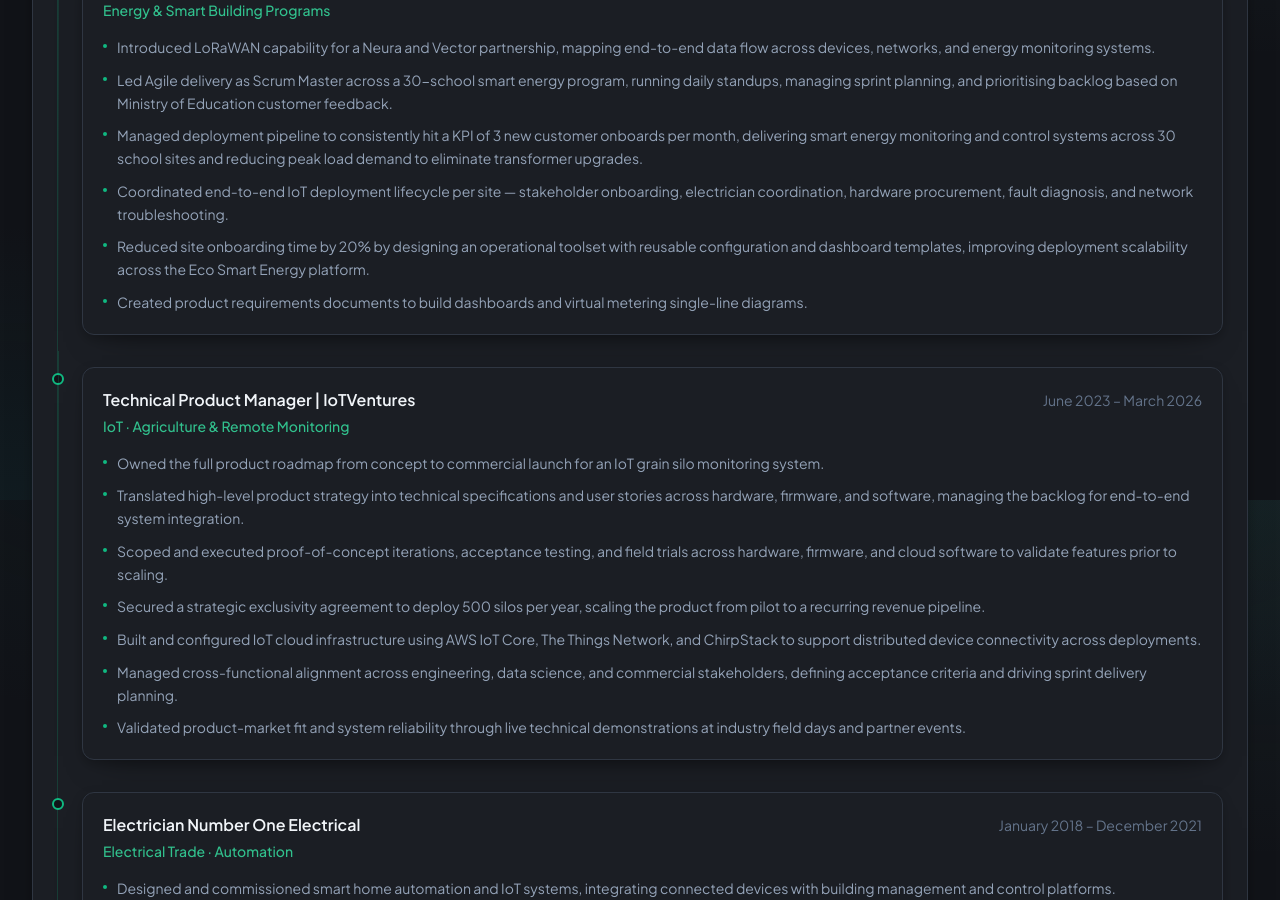
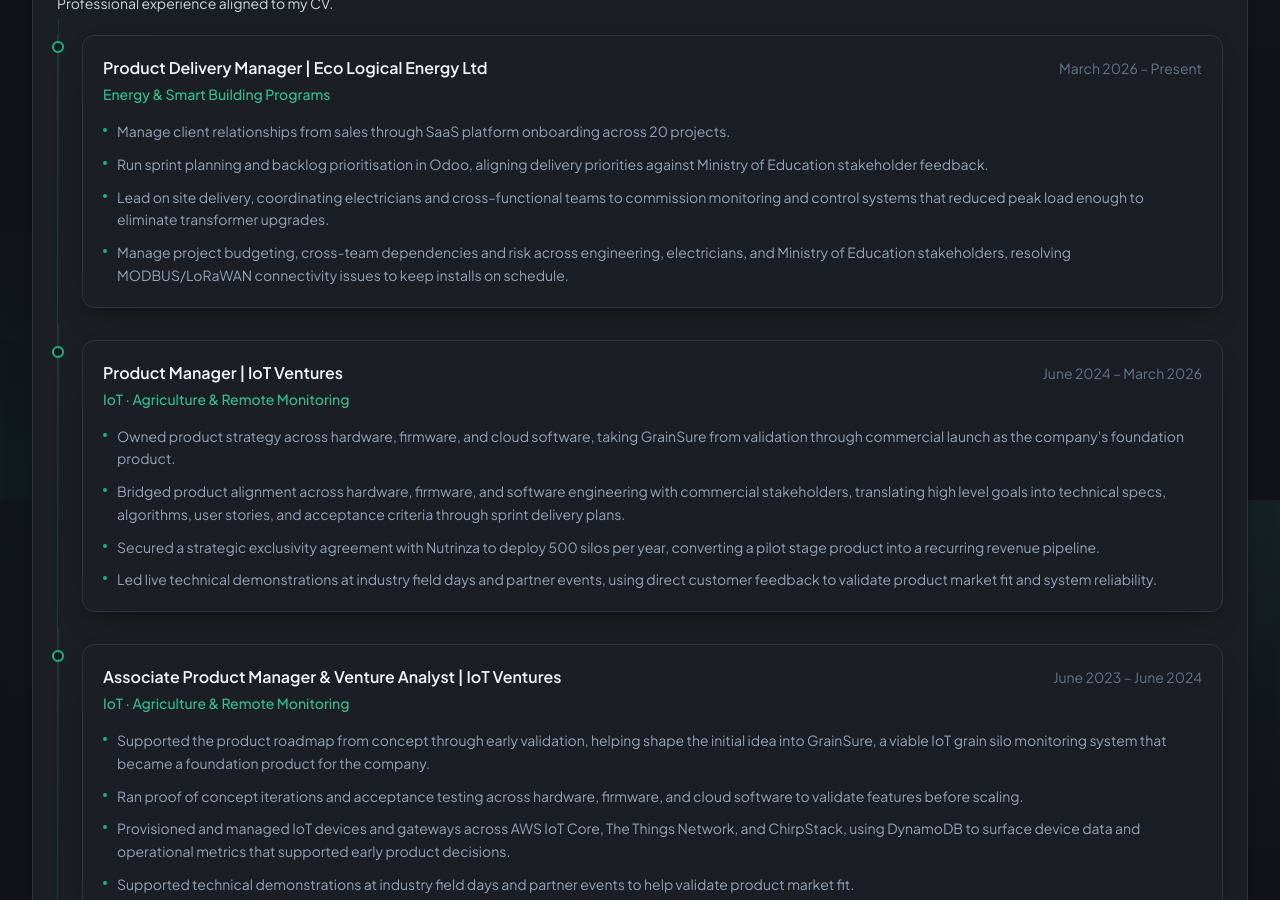
Before and after one commit to cassidybrook/Product-Portfolio-Cassidy-Brookland, a React (Vite) app: page / in a window 1280 px wide. Shown: the part 1900-2800 px from the top of the page. Built offline with nearby package versions, Linux system fonts and the light colour scheme.

Commit message:
Revise portfolio data for Cassidy Brookland
Updated location, LinkedIn profile, and introduction. Revised experience roles and highlights for clarity and accuracy.

```diff
--- a/src/data/portfolioData.ts
+++ b/src/data/portfolioData.ts
@@ -3,14 +3,14 @@
 export const portfolioProfile: PortfolioProfile = {
   name: 'Cassidy Brookland',
   title: 'Product Manager · IoT & Energy · AI-Enhanced Product Leadership',
-  location: 'Auckland, New Zealand',
+  location: 'Toronto, Canada',
   email: 'cassidybrookland2@gmail.com',
-  linkedin: 'https://www.linkedin.com/in/cassidy-brookland-596bb1210/',
+  linkedin: 'https://www.linkedin.com/in/cassidybrookland',
   resumeUrl: 'https://cassidybrook.github.io/Product-Portfolio-Cassidy-Brookland/resume.html',
   intro:
-    'Product Manager with 3+ years delivering IoT products across agriculture, energy, and smart building sectors, spanning hardware, firmware, and cloud platforms, with a track record of closing commercial partnerships and driving go to market strategy alongside technical execution.',
+    "I'm a product and delivery manager with about 3 years in IoT, across agritech and smart energy. Before that I worked as an electrician for 4 years, so I'm comfortable on site and working with engineers. I took a grain silo monitoring product from prototype to commercial launch, secured an exclusivity agreement for 500 silos a year, and now manage a smart energy rollout for schools. I've also done sales along the way, from selling GrainSure to managing clients from first contact through onboarding. I've recently moved to Toronto and I'm looking for product, project and sales roles in IoT, energy and connected hardware.",
   summary:
-    'Backed by 4 years of hands-on electrical industry experience, I bring technical depth that enables direct collaboration with engineering teams and translates stakeholder needs into commercially grounded product roadmaps.',
+    'My electrical background means I can work directly with engineers and installers, and turn what customers need into a clear plan.',
   site: {
     name: 'Cassidy Brookland',
     tagline: 'Technical PM · IoT, Energy, Smart Buildings',
@@ -68,7 +68,7 @@
     },
     {
       category: 'AI & Automation',
-      items: ['Cursor', 'Claude AI', 'Anthropic API', 'LLM Workflow Automation'],
+      items: ['Claude AI', 'Anthropic API', 'LLM Workflow Automation', 'Cursor'],
     },
     {
       category: 'Product Delivery',
@@ -76,65 +76,81 @@
     },
   ],
   foldedSkills: [
-    'Networking & hardware: Raspberry Pi, ESP32, Shelly devices, RAK Wireless LoRaWAN gateways, MikroTik routers and switches, 4G/LTE gateways.',
-    'Programming & data: Python, C#, SQL, SQLite, DynamoDB.',
-    'DevOps & security: CI/CD pipelines, AWS IAM, Cognito, device authentication, certificate management.',
+    'Security: Device Authentication, Certificate Management.',
+    'Networking, hardware & firmware: Raspberry Pi, ESP32, Shelly Devices, RAK Wireless LoRaWAN Gateways, MikroTik Routers & Switches, 4G/LTE Cellular Gateways.',
+    'Programming & data: Python, SQLite, DynamoDB.',
   ],
   education: [
     {
       id: 'edu-1',
       qualification: 'Diplomas in Software Development (L6) & Information Systems (L5)',
-      institution: 'Techtorium NZITT — Auckland',
+      institution: 'Techtorium NZITT, Auckland',
       period: '2021 – 2023',
-      note: 'Equivalent to Years 1–2 of a Bachelor of Information Technology · Consecutive A+ average',
+      note: "Equal to Years 1 & 2 of a Bachelor's degree · Consecutive A+ average across both diplomas",
     },
     {
       id: 'edu-2',
       qualification: 'New Zealand Certificate in Electrical Engineering (Trade)',
-      institution: 'ETCO — Auckland',
-      period: '2018 – 2021',
+      institution: 'ETCO, Auckland',
+      period: '2017 – 2021',
     },
   ],
   experience: [
     {
       id: 'exp-1',
-      role: 'Product & Delivery Manager | Eco Logical Energy Ltd',
+      role: 'Product Delivery Manager | Eco Logical Energy Ltd',
       period: 'March 2026 – Present',
       sector: 'Energy & Smart Building Programs',
       highlights: [
-        'Introduced LoRaWAN capability for a Neura and Vector partnership, mapping end-to-end data flow across devices, networks, and energy monitoring systems.',
-        'Led Agile delivery as Scrum Master across a 30-school smart energy program, running daily standups, managing sprint planning, and prioritising backlog based on Ministry of Education customer feedback.',
-        'Managed deployment pipeline to consistently hit a KPI of 3 new customer onboards per month, delivering smart energy monitoring and control systems across 30 school sites and reducing peak load demand to eliminate transformer upgrades.',
-        'Coordinated end-to-end IoT deployment lifecycle per site — stakeholder onboarding, electrician coordination, hardware procurement, fault diagnosis, and network troubleshooting.',
-        'Reduced site onboarding time by 20% by designing an operational toolset with reusable configuration and dashboard templates, improving deployment scalability across the Eco Smart Energy platform.',
-        'Created product requirements documents to build dashboards and virtual metering single-line diagrams.',
+        'Manage client relationships from sales through SaaS platform onboarding across 20 projects.',
+        'Run sprint planning and backlog prioritisation in Odoo, aligning delivery priorities against Ministry of Education stakeholder feedback.',
+        'Lead on site delivery, coordinating electricians and cross-functional teams to commission monitoring and control systems that reduced peak load enough to eliminate transformer upgrades.',
+        'Manage project budgeting, cross-team dependencies and risk across engineering, electricians, and Ministry of Education stakeholders, resolving MODBUS/LoRaWAN connectivity issues to keep installs on schedule.',
       ],
     },
     {
       id: 'exp-2',
-      role: 'Technical Product Manager | IoTVentures',
-      period: 'June 2023 – March 2026',
+      role: 'Product Manager | IoT Ventures',
+      period: 'June 2024 – March 2026',
       sector: 'IoT · Agriculture & Remote Monitoring',
       highlights: [
-        'Owned the full product roadmap from concept to commercial launch for an IoT grain silo monitoring system.',
-        'Translated high-level product strategy into technical specifications and user stories across hardware, firmware, and software, managing the backlog for end-to-end system integration.',
-        'Scoped and executed proof-of-concept iterations, acceptance testing, and field trials across hardware, firmware, and cloud software to validate features prior to scaling.',
-        'Secured a strategic exclusivity agreement to deploy 500 silos per year, scaling the product from pilot to a recurring revenue pipeline.',
-        'Built and configured IoT cloud infrastructure using AWS IoT Core, The Things Network, and ChirpStack to support distributed device connectivity across deployments.',
-        'Managed cross-functional alignment across engineering, data science, and commercial stakeholders, defining acceptance criteria and driving sprint delivery planning.',
-        'Validated product-market fit and system reliability through live technical demonstrations at industry field days and partner events.',
+        "Owned product strategy across hardware, firmware, and cloud software, taking GrainSure from validation through commercial launch as the company's foundation product.",
+        'Bridged product alignment across hardware, firmware, and software engineering with commercial stakeholders, translating high level goals into technical specs, algorithms, user stories, and acceptance criteria through sprint delivery plans.',
+        'Secured a strategic exclusivity agreement with Nutrinza to deploy 500 silos per year, converting a pilot stage product into a recurring revenue pipeline.',
+        'Led live technical demonstrations at industry field days and partner events, using direct customer feedback to validate product market fit and system reliability.',
       ],
     },
     {
       id: 'exp-3',
-      role: 'Electrician Number One Electrical',
+      role: 'Associate Product Manager & Venture Analyst | IoT Ventures',
+      period: 'June 2023 – June 2024',
+      sector: 'IoT · Agriculture & Remote Monitoring',
+      highlights: [
+        'Supported the product roadmap from concept through early validation, helping shape the initial idea into GrainSure, a viable IoT grain silo monitoring system that became a foundation product for the company.',
+        'Ran proof of concept iterations and acceptance testing across hardware, firmware, and cloud software to validate features before scaling.',
+        'Provisioned and managed IoT devices and gateways across AWS IoT Core, The Things Network, and ChirpStack, using DynamoDB to surface device data and operational metrics that supported early product decisions.',
+        'Supported technical demonstrations at industry field days and partner events to help validate product market fit.',
+      ],
+    },
+    {
+      id: 'exp-4',
+      role: 'Associate Product Analyst | Complete Clinical Services',
+      period: 'January 2022 – June 2023 (part time)',
+      sector: 'Healthcare · Vaccine Transport Hardware',
+      highlights: [
+        'Managed device reliability and physical performance testing for temperature-sensitive vaccine transport hardware.',
+        'Collected user feedback from logistics and healthcare teams, translating operational pain points into hardware feature requests.',
+      ],
+    },
+    {
+      id: 'exp-5',
+      role: 'Electrician | Number One Electrical',
       period: 'January 2018 – December 2021',
       sector: 'Electrical Trade · Automation',
       highlights: [
         'Designed and commissioned smart home automation and IoT systems, integrating connected devices with building management and control platforms.',
         'Programmed and configured alarms, industrial controllers, modems, and automation systems integrated with building management and industrial networks.',
-        'Installed and commissioned electrical systems across commercial, industrial, and residential projects.',
-        'Designed and validated electrical plans, load calculations, and circuit layouts in compliance with NZ wiring standards and the Electrical Code of Practice.',
+        'Installed electrical systems across commercial, industrial, and residential projects, single and three phase. Built and assembled industrial control panels and switchboard enclosures for mining site equipment.',
       ],
     },
   ],
```
